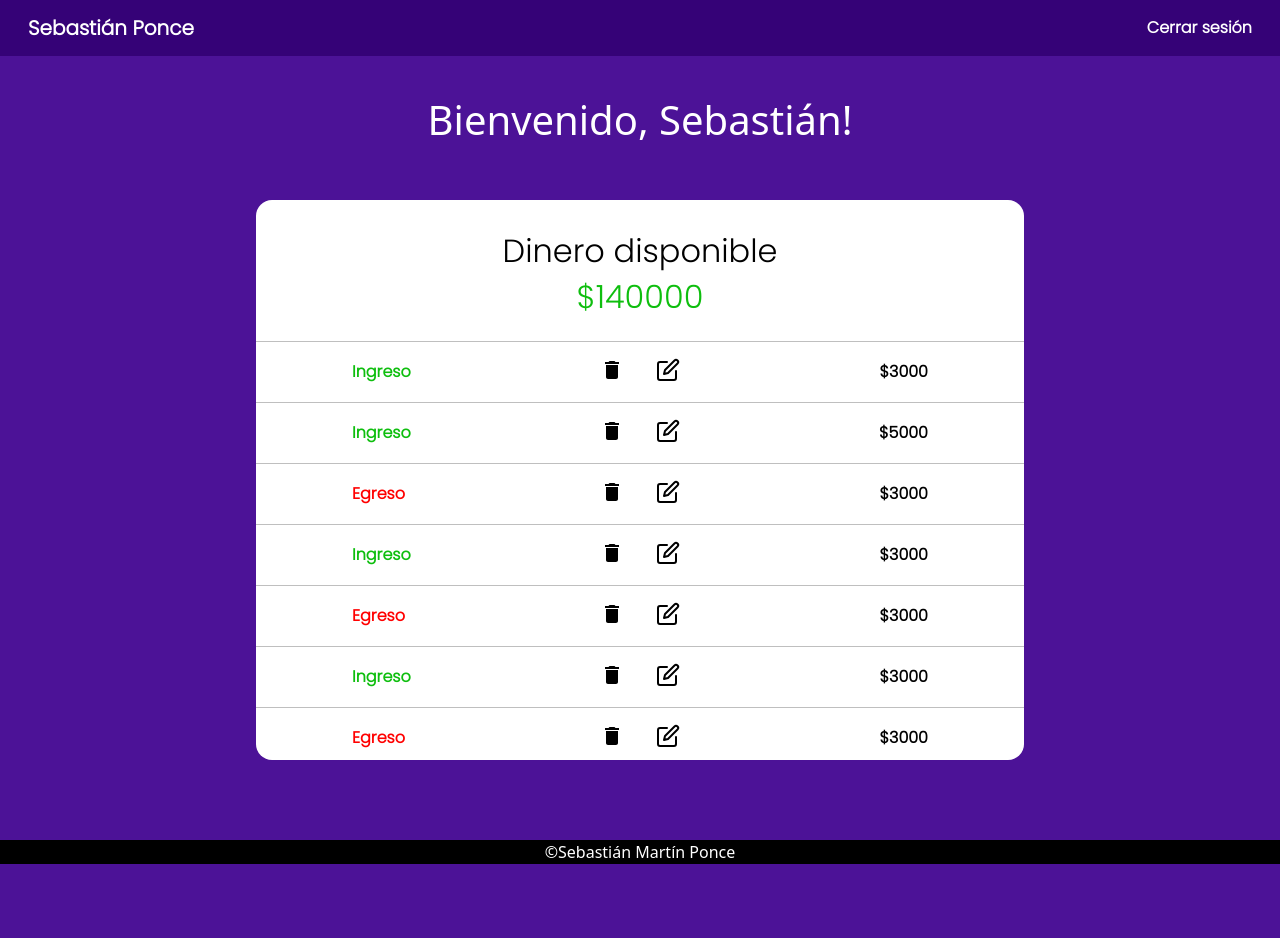
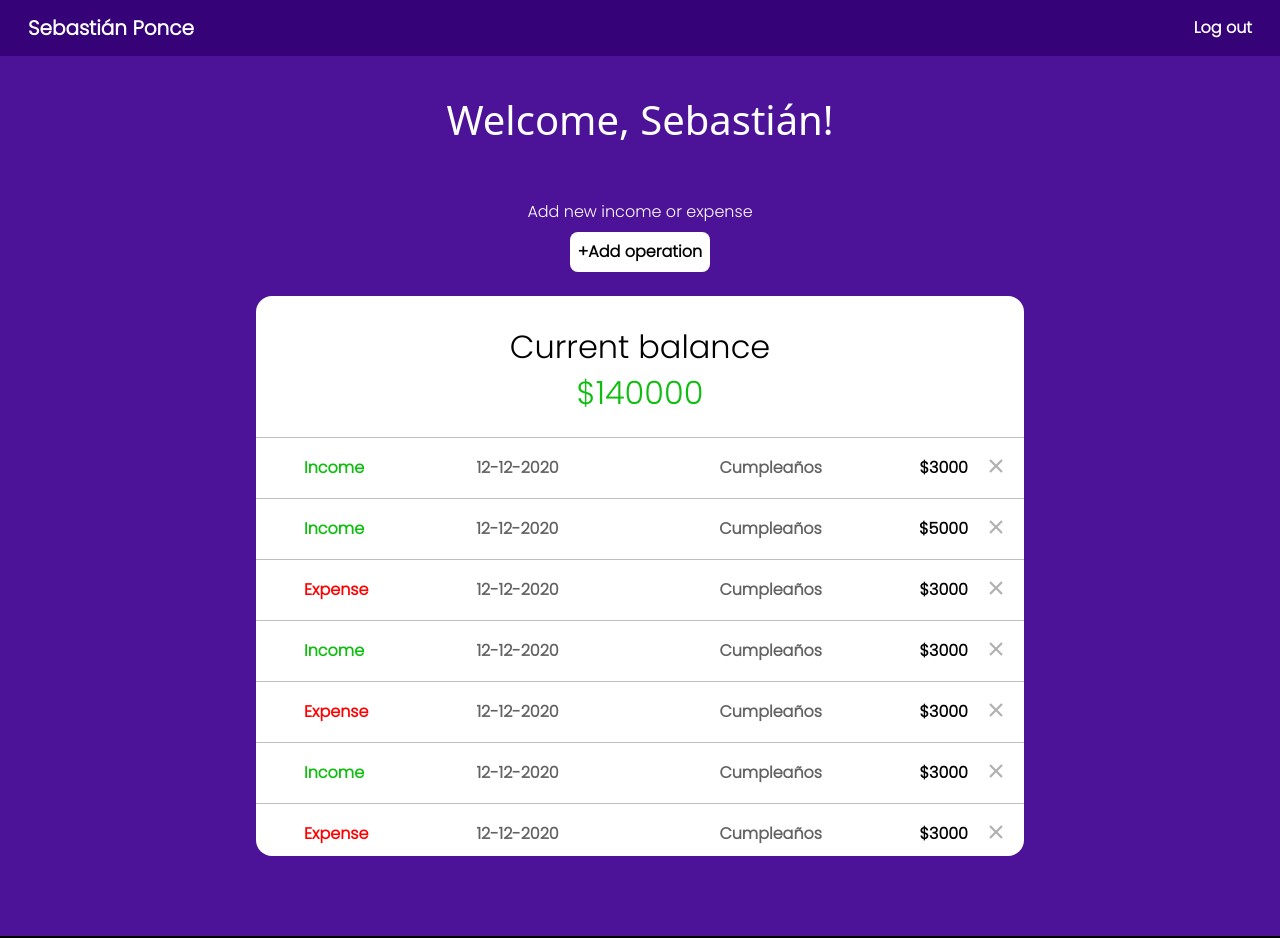
Before and after one commit to sebaponce2/challenge-alkemy-fullstack, a React (Create React App) app: page / in a window 1280 px wide. Shown: the top 938 px of the page. Before the commit the page ends 864 px from the top, so only its background shows below. Built offline with nearby package versions, Linux system fonts and the light colour scheme.

Commit message:
add: new operation button, datetime and concept, font in footer

```diff
--- a/src/components/Footer.jsx
+++ b/src/components/Footer.jsx
@@ -1,7 +1,7 @@
 const Footer = () => {
     return (
         <>
-            <div className="w-100 bg-black font-white text-center">
+            <div className="w-100 bg-black font-white text-center font-poppins">
                 <p className="p-0 m-0">&copy;Sebastián Martín Ponce</p>
             </div>
         </>
--- a/src/components/Home.jsx
+++ b/src/components/Home.jsx
@@ -1,6 +1,5 @@
 // component imports
-import { MdDelete } from "react-icons/md";
-import { FiEdit } from "react-icons/fi";
+import { IoCloseSharp } from "react-icons/io5";
 
 
 
@@ -10,102 +9,156 @@ const Home = () => {
 
     return (
         <>
-            <h1 className="text-center py-5">Bienvenido, Sebastián!</h1>
+            <h1 className="text-center py-5">Welcome, Sebastián!</h1>
 
+            <div className="text-center m-auto">
+                <p className="font-poppins mb-2">Add new income or expense</p>
+                <button className="button-incomes font-poppins border-0 mb-4 p-2">+Add operation</button>
+            </div>
             <div className="bg-white table-p">
                 <div className="text-center py-4">
-                    <h2 className="text-cemy-auto nter font-black py-2 m-auto font-poppins">Dinero disponible</h2>
+                    <h2 className="text-cemy-auto nter font-black py-2 m-auto font-poppins">Current balance</h2>
                     <h2 className="font-green font-poppins" style={{display: 'inline'}}>$140000</h2>
                 </div>
                 <hr className="w-100 font-black my-0"/>
-                <div className="d-flex justify-content-between font-black w-75 m-auto py-2">
-                    <p className="w-33 fw-bold my-auto my-auto font-green font-poppins">Ingreso</p>
-                    <div className="d-flex w-33 justify-content-center">
-                        <p className="fs-4 my-auto pb-2 mx-3 delete"><MdDelete/></p>
-                        <p className="fs-4 my-auto pb-2 mx-3 change"><FiEdit/></p>
+                <div className="d-flex justify-content-between py-2">
+                    <div className="w-16 font-black py-2 my-auto">
+                        <p className="fw-bold ps-4 ps-md-5 my-auto font-green font-poppins">Income</p>
                     </div>
-                    <p className="fw-bold my-auto w-33 text-end my-auto py-2 font-poppins font-poppins">$3000</p>
+                    <div className="w-45 font-black text-center font-poppins font-gray-dark d-md-flex justify-content-between">
+                        <p className="m-0 fw-bold my-auto">12-12-2020</p>
+                        <p className="m-0 fw-bold my-auto">Cumpleaños</p>
+                    </div>
+                    <div className="d-flex my-auto font-black">
+                        <p className="fw-bold my-auto py-2 font-poppins font-poppins">$3000</p>
+                        <p className="fs-4 my-auto font-gray pb-2 mx-3 delete"><IoCloseSharp/></p>
+                    </div>
                 </div>
                 <hr className="w-100 font-black my-0"/>
-                <div className="d-flex justify-content-between font-black w-75 m-auto py-2">
-                    <p className="w-33 fw-bold my-auto font-green font-poppins">Ingreso</p>
-                    <div className="d-flex w-33 justify-content-center">
-                        <p className="fs-4 my-auto pb-2 mx-3 delete"><MdDelete/></p>
-                        <p className="fs-4 my-auto pb-2 mx-3 change"><FiEdit/></p>
+                <div className="d-flex justify-content-between py-2">
+                    <div className="w-16 font-black py-2 my-auto">
+                        <p className="fw-bold ps-4 ps-md-5 my-auto font-green font-poppins">Income</p>
                     </div>
-                    <p className="fw-bold my-auto w-33 text-end py-2 font-poppins">$5000</p>
+                    <div className="w-45 font-black text-center font-poppins font-gray-dark d-md-flex justify-content-between">
+                        <p className="m-0 fw-bold my-auto">12-12-2020</p>
+                        <p className="m-0 fw-bold my-auto">Cumpleaños</p>
+                    </div>
+                    <div className="d-flex my-auto font-black">
+                        <p className="fw-bold my-auto py-2 font-poppins font-poppins">$5000</p>
+                        <p className="fs-4 my-auto font-gray pb-2 mx-3 delete"><IoCloseSharp/></p>
+                    </div>
                 </div>
                 <hr className="w-100 font-black my-0"/>
-                <div className="d-flex justify-content-between font-black w-75 m-auto py-2">
-                    <p className="w-33 fw-bold my-auto py-2 font-red font-poppins font-poppins">Egreso</p>
-                    <div className="d-flex w-33 justify-content-center">
-                        <p className="fs-4 my-auto pb-2 mx-3 delete"><MdDelete/></p>
-                        <p className="fs-4 my-auto pb-2 mx-3 change"><FiEdit/></p>
+                <div className="d-flex justify-content-between py-2">
+                    <div className="w-16 font-black py-2 my-auto">
+                        <p className="fw-bold ps-4 ps-md-5 my-auto font-red font-poppins">Expense</p>
                     </div>
-                    <p className="fw-bold my-auto w-33 text-end py-2 font-poppins">$3000</p>
+                    <div className="w-45 font-black text-center font-poppins font-gray-dark d-md-flex justify-content-between">
+                        <p className="m-0 fw-bold my-auto">12-12-2020</p>
+                        <p className="m-0 fw-bold my-auto">Cumpleaños</p>
+                    </div>
+                    <div className="d-flex my-auto font-black">
+                        <p className="fw-bold my-auto py-2 font-poppins font-poppins">$3000</p>
+                        <p className="fs-4 my-auto font-gray pb-2 mx-3 delete"><IoCloseSharp/></p>
+                    </div>
                 </div>
                 <hr className="w-100 font-black my-0"/>
-                <div className="d-flex justify-content-between font-black w-75 m-auto py-2">
-                    <p className="w-33 fw-bold my-auto font-green font-poppins">Ingreso</p>
-                    <div className="d-flex w-33 justify-content-center">
-                        <p className="fs-4 my-auto pb-2 mx-3 delete"><MdDelete/></p>
-                        <p className="fs-4 my-auto pb-2 mx-3 change"><FiEdit/></p>
+                <div className="d-flex justify-content-between py-2">
+                    <div className="w-16 font-black py-2 my-auto">
+                        <p className="fw-bold ps-4 ps-md-5 my-auto font-green font-poppins">Income</p>
                     </div>
-                    <p className="fw-bold my-auto w-33 text-end py-2 font-poppins font-poppins">$3000</p>
+                    <div className="w-45 font-black text-center font-poppins font-gray-dark d-md-flex justify-content-between">
+                        <p className="m-0 fw-bold my-auto">12-12-2020</p>
+                        <p className="m-0 fw-bold my-auto">Cumpleaños</p>
+                    </div>
+                    <div className="d-flex my-auto font-black">
+                        <p className="fw-bold my-auto py-2 font-poppins font-poppins">$3000</p>
+                        <p className="fs-4 my-auto font-gray pb-2 mx-3 delete"><IoCloseSharp/></p>
+                    </div>
                 </div>
                 <hr className="w-100 font-black my-0"/>
-                <div className="d-flex justify-content-between font-black w-75 m-auto py-2">
-                    <p className="w-33 fw-bold my-auto py-2 font-red font-poppins">Egreso</p>
-                    <div className="d-flex w-33 justify-content-center">
-                        <p className="fs-4 my-auto pb-2 mx-3 delete"><MdDelete/></p>
-                        <p className="fs-4 my-auto pb-2 mx-3 change"><FiEdit/></p>
+                <div className="d-flex justify-content-between py-2">
+                    <div className="w-16 font-black py-2 my-auto">
+                        <p className="fw-bold ps-4 ps-md-5 my-auto font-red font-poppins">Expense</p>
                     </div>
-                    <p className="fw-bold my-auto w-33 text-end py-2 font-poppins">$3000</p>
+                    <div className="w-45 font-black text-center font-poppins font-gray-dark d-md-flex justify-content-between">
+                        <p className="m-0 fw-bold my-auto">12-12-2020</p>
+                        <p className="m-0 fw-bold my-auto">Cumpleaños</p>
+                    </div>
+                    <div className="d-flex my-auto font-black">
+                        <p className="fw-bold my-auto py-2 font-poppins font-poppins">$3000</p>
+                        <p className="fs-4 my-auto font-gray pb-2 mx-3 delete"><IoCloseSharp/></p>
+                    </div>
                 </div>
                 <hr className="w-100 font-black my-0"/>
-                <div className="d-flex justify-content-between font-black w-75 m-auto py-2">
-                    <p className="w-33 fw-bold my-auto font-green font-poppins">Ingreso</p>
-                    <div className="d-flex w-33 justify-content-center">
-                        <p className="fs-4 my-auto pb-2 mx-3 delete"><MdDelete/></p>
-                        <p className="fs-4 my-auto pb-2 mx-3 change"><FiEdit/></p>
+                <div className="d-flex justify-content-between py-2">
+                    <div className="w-16 font-black py-2 my-auto">
+                        <p className="fw-bold ps-4 ps-md-5 my-auto font-green font-poppins">Income</p>
                     </div>
-                    <p className="fw-bold my-auto w-33 text-end py-2 font-poppins font-poppins">$3000</p>
+                    <div className="w-45 font-black text-center font-poppins font-gray-dark d-md-flex justify-content-between">
+                        <p className="m-0 fw-bold my-auto">12-12-2020</p>
+                        <p className="m-0 fw-bold my-auto">Cumpleaños</p>
+                    </div>
+                    <div className="d-flex my-auto font-black">
+                        <p className="fw-bold my-auto py-2 font-poppins font-poppins">$3000</p>
+                        <p className="fs-4 my-auto font-gray pb-2 mx-3 delete"><IoCloseSharp/></p>
+                    </div>
                 </div>
                 <hr className="w-100 font-black my-0"/>
-                <div className="d-flex justify-content-between font-black w-75 m-auto py-2">
-                    <p className="w-33 fw-bold my-auto py-2 font-red font-poppins">Egreso</p>
-                    <div className="d-flex w-33 justify-content-center">
-                        <p className="fs-4 my-auto pb-2 mx-3 delete"><MdDelete/></p>
-                        <p className="fs-4 my-auto pb-2 mx-3 change"><FiEdit/></p>
+                <div className="d-flex justify-content-between py-2">
+                    <div className="w-16 font-black py-2 my-auto">
+                        <p className="fw-bold ps-4 ps-md-5 my-auto font-red font-poppins">Expense</p>
                     </div>
-                    <p className="fw-bold my-auto w-33 text-end py-2 font-poppins">$3000</p>
+                    <div className="w-45 font-black text-center font-poppins font-gray-dark d-md-flex justify-content-between">
+                        <p className="m-0 fw-bold my-auto">12-12-2020</p>
+                        <p className="m-0 fw-bold my-auto">Cumpleaños</p>
+                    </div>
+                    <div className="d-flex my-auto font-black">
+                        <p className="fw-bold my-auto py-2 font-poppins font-poppins">$3000</p>
+                        <p className="fs-4 my-auto font-gray pb-2 mx-3 delete"><IoCloseSharp/></p>
+                    </div>
                 </div>
                 <hr className="w-100 font-black my-0"/>
-                <div className="d-flex justify-content-between font-black w-75 m-auto py-2">
-                    <p className="w-33 fw-bold my-auto font-green font-poppins">Ingreso</p>
-                    <div className="d-flex w-33 justify-content-center">
-                        <p className="fs-4 my-auto pb-2 mx-3 delete"><MdDelete/></p>
-                        <p className="fs-4 my-auto pb-2 mx-3 change"><FiEdit/></p>
+                <div className="d-flex justify-content-between py-2">
+                    <div className="w-16 font-black py-2 my-auto">
+                        <p className="fw-bold ps-4 ps-md-5 my-auto font-green font-poppins">Income</p>
                     </div>
-                    <p className="fw-bold my-auto w-33 text-end py-2 font-poppins">$3000</p>
+                    <div className="w-45 font-black text-center font-poppins font-gray-dark d-md-flex justify-content-between">
+                        <p className="m-0 fw-bold my-auto">12-12-2020</p>
+                        <p className="m-0 fw-bold my-auto">Cumpleaños</p>
+                    </div>
+                    <div className="d-flex my-auto font-black">
+                        <p className="fw-bold my-auto py-2 font-poppins font-poppins">$3000</p>
+                        <p className="fs-4 my-auto font-gray pb-2 mx-3 delete"><IoCloseSharp/></p>
+                    </div>
                 </div>
                 <hr className="w-100 font-black my-0"/>
-                <div className="d-flex justify-content-between font-black w-75 m-auto py-2">
-                    <p className="w-33 fw-bold my-auto py-2 font-red font-poppins">Egreso</p>
-                    <div className="d-flex w-33 justify-content-center">
-                        <p className="fs-4 my-auto pb-2 mx-3 delete"><MdDelete/></p>
-                        <p className="fs-4 my-auto pb-2 mx-3 change"><FiEdit/></p>
+                <div className="d-flex justify-content-between py-2">
+                    <div className="w-16 font-black py-2 my-auto">
+                        <p className="fw-bold ps-4 ps-md-5 my-auto font-red font-poppins">Expense</p>
                     </div>
-                    <p className="fw-bold my-auto w-33 text-end py-2 font-poppins">$3000</p>
+                    <div className="w-45 font-black text-center font-poppins font-gray-dark d-md-flex justify-content-between">
+                        <p className="m-0 fw-bold my-auto">12-12-2020</p>
+                        <p className="m-0 fw-bold my-auto">Cumpleaños</p>
+                    </div>
+                    <div className="d-flex my-auto font-black">
+                        <p className="fw-bold my-auto py-2 font-poppins font-poppins">$3000</p>
+                        <p className="fs-4 my-auto font-gray pb-2 mx-3 delete"><IoCloseSharp/></p>
+                    </div>
                 </div>
                 <hr className="w-100 font-black my-0"/>
-                <div className="d-flex justify-content-between font-black w-75 m-auto py-2">
-                    <p className="w-33 fw-bold my-auto font-green font-poppins">Ingreso</p>
-                    <div className="d-flex w-33 justify-content-center">
-                        <p className="fs-4 my-auto pb-2 mx-3 delete"><MdDelete/></p>
-                        <p className="fs-4 my-auto pb-2 mx-3 change"><FiEdit/></p>
+                <div className="d-flex justify-content-between py-2">
+                    <div className="w-16 font-black py-2 my-auto">
+                        <p className="fw-bold ps-4 ps-md-5 my-auto font-green font-poppins">Income</p>
                     </div>
-                    <p className="fw-bold my-auto w-33 text-end py-2 font-poppins">$3000</p>
+                    <div className="w-45 font-black text-center font-poppins font-gray-dark d-md-flex justify-content-between">
+                        <p className="m-0 fw-bold my-auto">12-12-2020</p>
+                        <p className="m-0 fw-bold my-auto">Cumpleaños</p>
+                    </div>
+                    <div className="d-flex my-auto font-black">
+                        <p className="fw-bold my-auto py-2 font-poppins font-poppins">$3000</p>
+                        <p className="fs-4 my-auto font-gray pb-2 mx-3 delete"><IoCloseSharp/></p>
+                    </div>
                 </div>
             </div>
         </>
--- a/src/components/Navbar.jsx
+++ b/src/components/Navbar.jsx
@@ -9,7 +9,7 @@ const Navbar = () =>{
                     <div>
                         <ul className="navbar-nav">
                             <li className="nav-item font-poppins fw-bold">
-                                <a className="nav-link active font-white" aria-current="page" href="#">Cerrar sesión</a>
+                                <a className="nav-link active font-white" aria-current="page" href="#">Log out</a>
                             </li>
                         </ul>
                     </div>
--- a/src/css/Colors.css
+++ b/src/css/Colors.css
@@ -36,3 +36,11 @@
 .font-red {
     color: red !important;
 }
+
+.font-gray {
+    color: rgb(177, 177, 177) !important;
+}
+
+.font-gray-dark {
+    color: rgb(98, 98, 98) !important;
+}
--- a/src/css/Home.css
+++ b/src/css/Home.css
@@ -17,8 +17,14 @@
     overflow-y: visible;
 
 }
-.w-33 {
-    width: 33% !important;
+.w-45 {
+    width: 45% !important;
+}
+
+@media screen and (min-width: 768px) {
+    .w-16 {
+        width: 16% !important;
+    }
 }
 ::-webkit-scrollbar {
     width: 7px;
@@ -55,3 +61,17 @@
         width: 60% !important;
     }
 }
+
+.button-incomes{
+    background-color: white !important;
+    font-weight: 600;
+    border-top-left-radius: 0.5rem !important;
+    border-bottom-left-radius: 0.5rem !important;
+    border-top-right-radius: 0.5rem !important;
+    border-bottom-right-radius: 0.5rem !important;
+}
+
+.button-incomes:hover{
+    background-color: rgb(38, 1, 71) !important;
+    color: white !important;
+}
```
